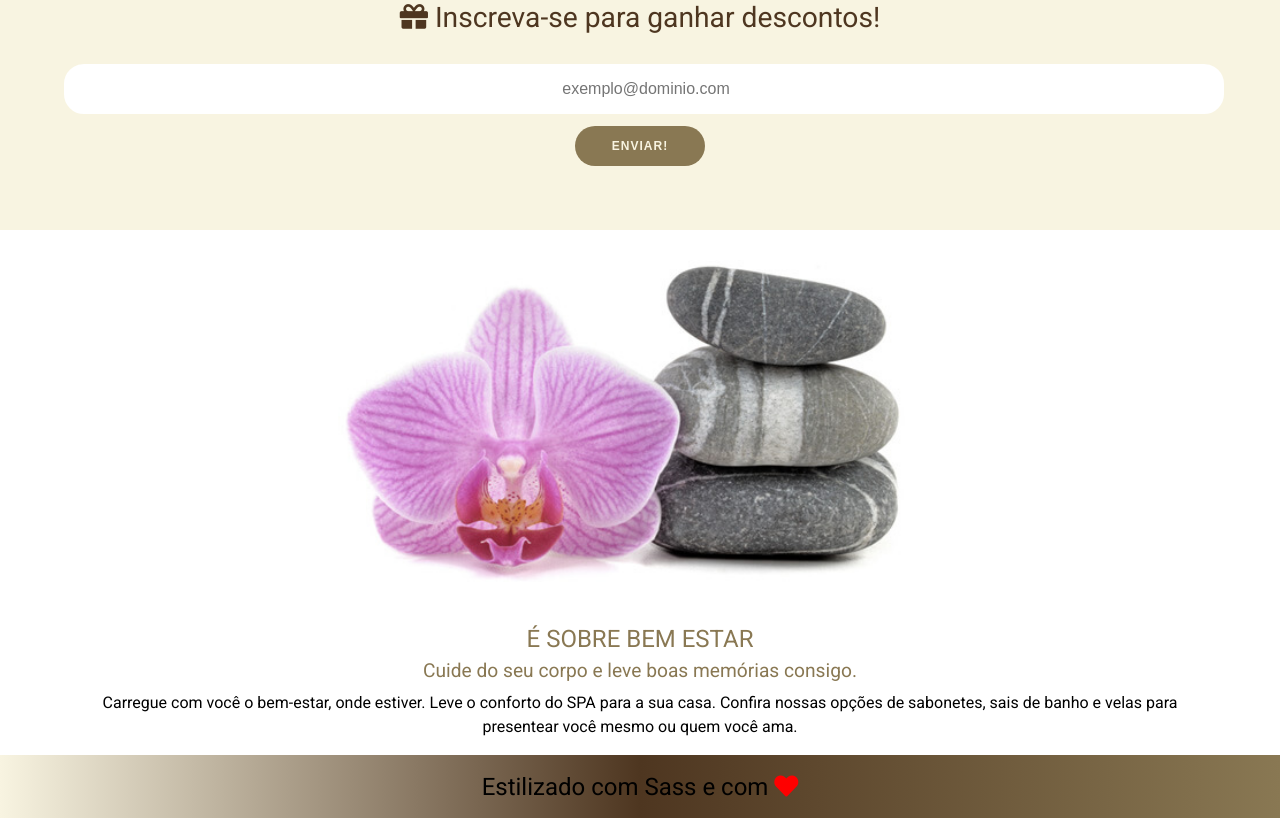
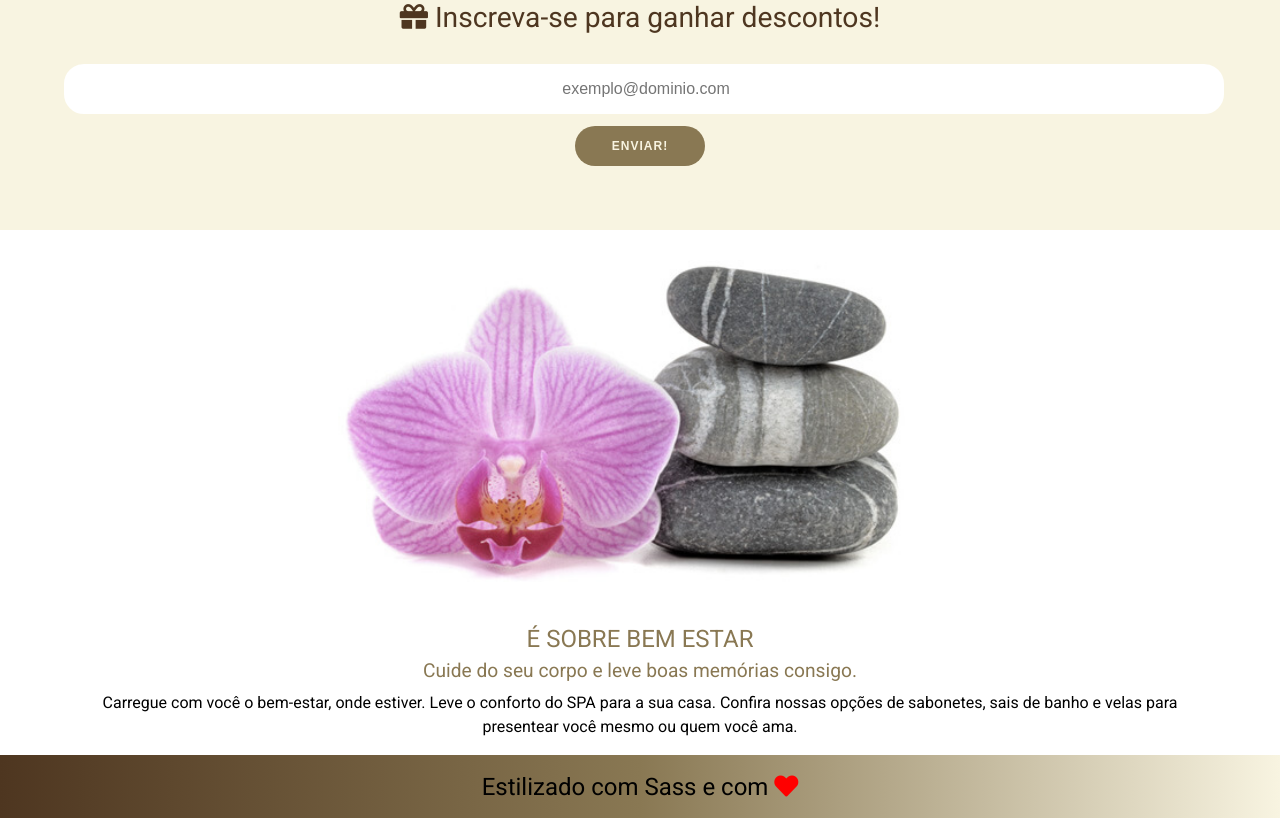
Before and after one commit to danielcosta010/SASS-CSS, a plain HTML site: page alura-spa/index.html in a window 1280 px wide. Shown: the part 1205-2023 px from the top of the page. Drawn offline with nearby package versions, Linux system fonts and the light colour scheme.

Commit message:
footer.sass

```diff
--- a/alura-spa/styles/componets/_footer.sass
+++ b/alura-spa/styles/componets/_footer.sass
@@ -1,10 +1,14 @@
-@import '../abstract/_variaveis.scss'
+@use '../abstract/_variaveis.scss'
 
 //O Guilerme ensinou assim
 //import style/abstract/_variaveis.scss
 
-@mixin bg-colors($colors...)
-    background: linear-gradient(to left, $colors)
+@mixin bg-colors($lado, $colors...)
+    @if $lado == 'left'
+        background: linear-gradient(to left, $colors)
+
+    @else
+        background: linear-gradient(to right, $colors)
 
 footer
     text-align: center
@@ -12,6 +16,6 @@ footer
     border-top: $cor-primaria
     margin-top: 1rem
     padding: 1.2rem
-    @include bg-colors($cor-primaria, $cor-secundaria, $cor-terciaria)
+    @include bg-colors('right', $cor-secundaria,$cor-primaria, $cor-terciaria)
     i
         color: red
--- a/alura-spa/styles/componets/_sobre.scss
+++ b/alura-spa/styles/componets/_sobre.scss
@@ -14,7 +14,7 @@
       text-transform: uppercase;
       color: $cor-primaria;
       margin-bottom: 10px;
-      font-size: calc($tamanho-do-texto / 2);
+      font-size: $tamanho-do-texto / 2;
     }
     h4 {
       color: $cor-primaria;
```
Also changed, not shown: alura-spa/styles/style.css, 1 other file.
